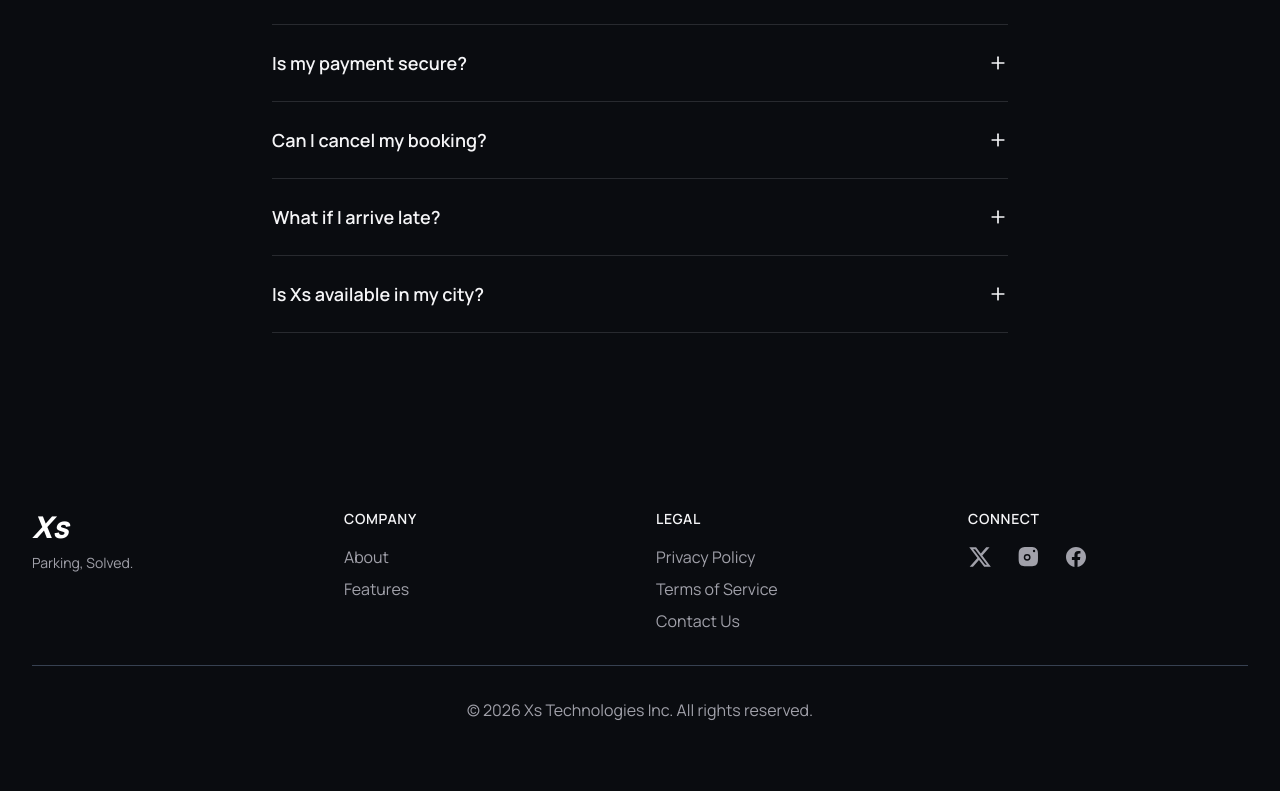
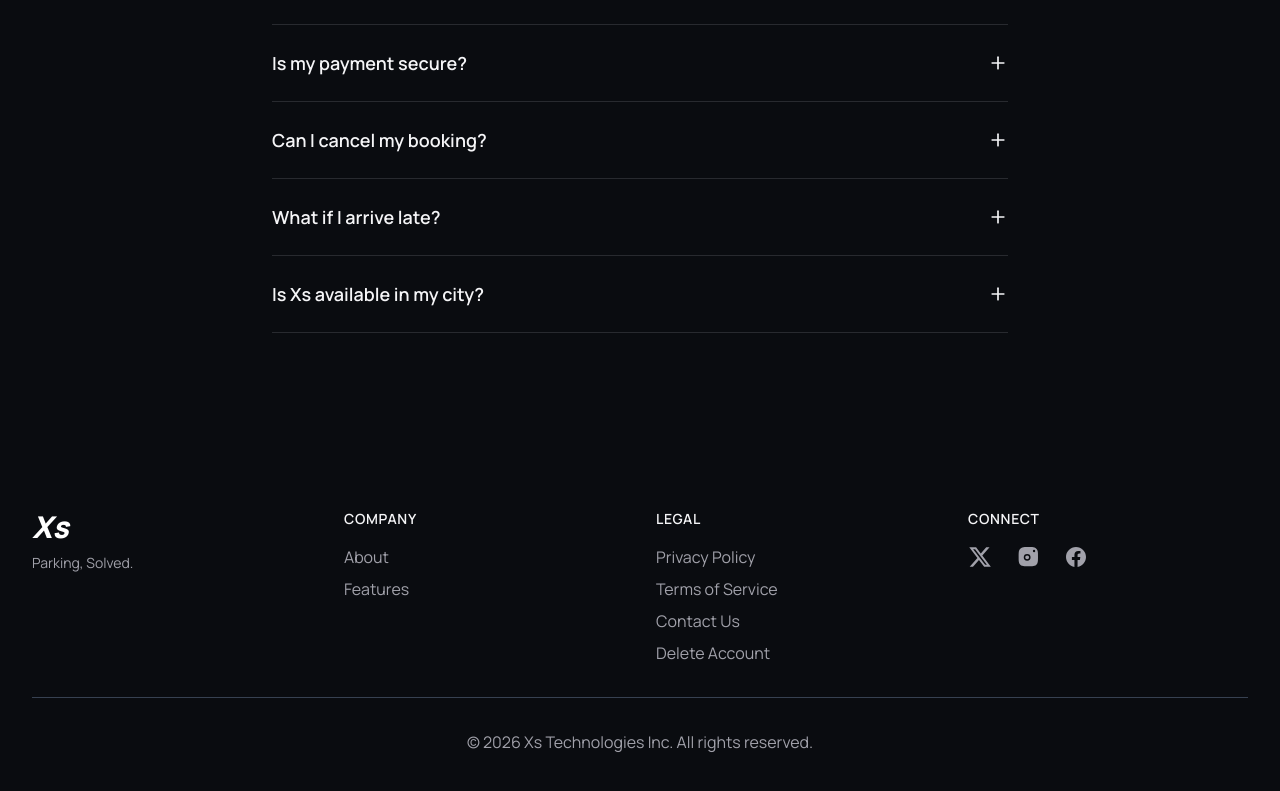
Before and after one commit to xs-spacing-project/xs-landing-with-setup-flow, a React (Vite) app: page / in a window 1280 px wide. Shown: the part 3988-4779 px from the top of the page. Before the commit the page ends 4758 px from the top, so only its background shows below. Built offline with nearby package versions, Linux system fonts and the light colour scheme.

Commit message:
Add "Delete Account" link to footer navigation
- Added a new link in the footer for account deletion, directing users to the /delete-account page.
- Enhances user accessibility to account management options.

```diff
--- a/components/Footer.tsx
+++ b/components/Footer.tsx
@@ -74,6 +74,14 @@ const Footer: React.FC = () => {
                   Contact Us
                 </Link>
               </li>
+              <li>
+                <Link
+                  to="/delete-account"
+                  className="text-base text-brand-secondary hover:text-white"
+                >
+                  Delete Account
+                </Link>
+              </li>
             </ul>
           </div>
           <div>
```
